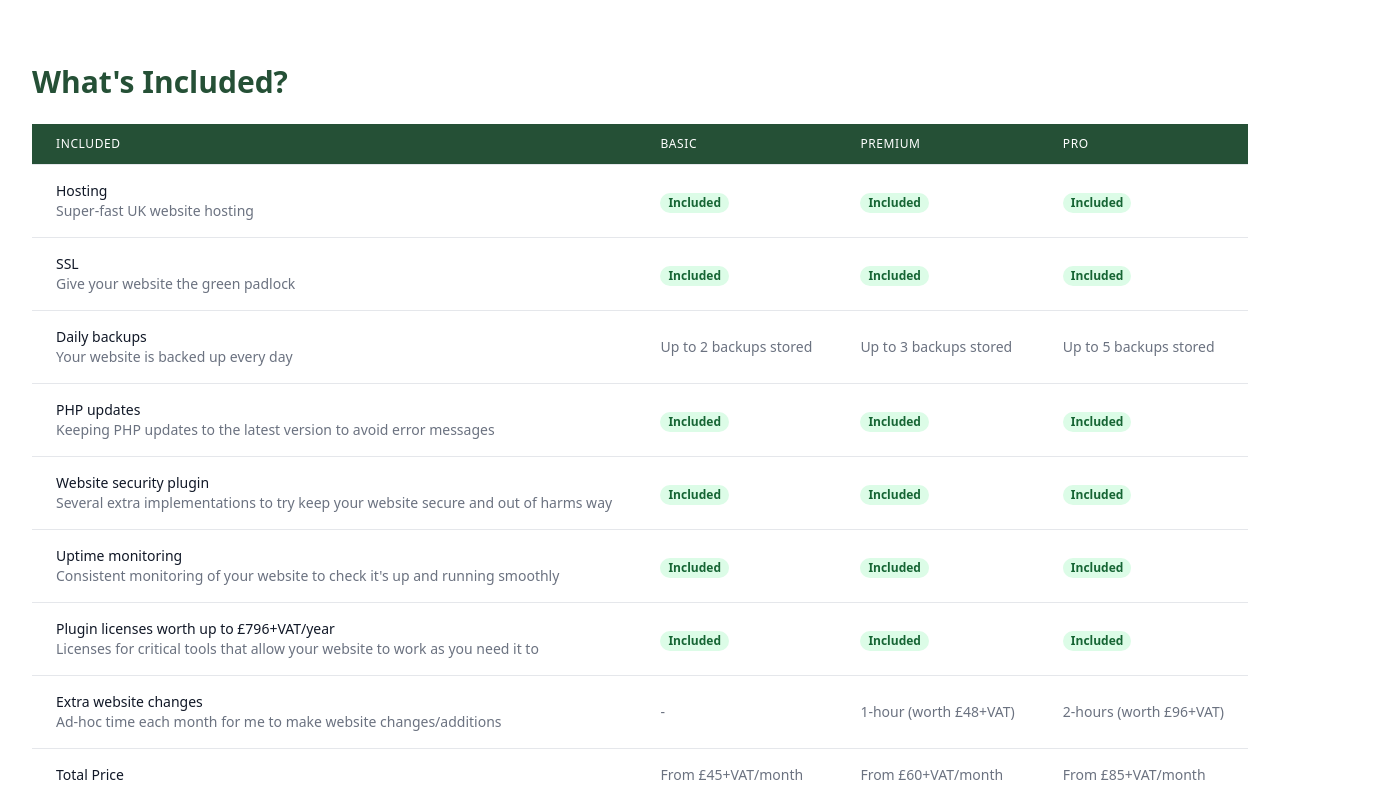
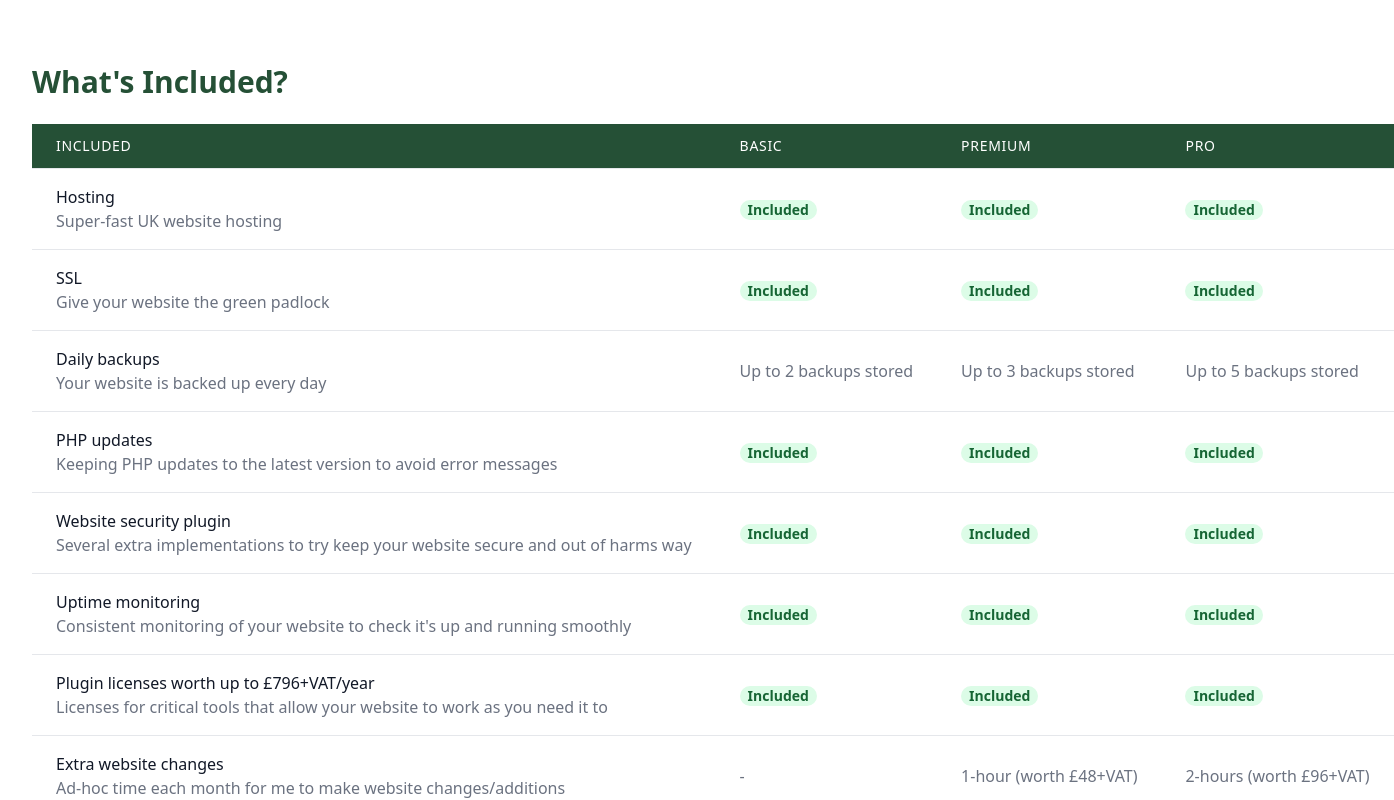
Before and after one commit to jdm1991/final-express, a Next.js app: page /webHosting in a window 1280 px wide. Shown: the part 200-1000 px from the top of the page, 1394 px wide, since content can reach past the window. Built offline with nearby package versions, Linux system fonts and the light colour scheme.

Commit message:
Web hosting update

```diff
--- a/src/app/webHosting/page.jsx
+++ b/src/app/webHosting/page.jsx
@@ -12,31 +12,31 @@ export default function WebHosting() {
           What's Included?
         </h2>
 
-        <div className="overflow-x-auto">
-          <table className="min-w-full divide-y divide-gray-200">
+        <div>
+          <table className="min-w-full divide-y divide-gray-200 table-fixed">
             <thead className="bg-[#255036] text-white">
               <tr>
                 <th
                   scope="col"
-                  className="px-6 py-3 text-left text-xs font-medium uppercase tracking-wider"
+                  className="px-6 py-3 text-left text-sm font-medium uppercase tracking-wider"
                 >
                   Included
                 </th>
                 <th
                   scope="col"
-                  className="px-6 py-3 text-left text-xs font-medium uppercase tracking-wider"
+                  className="px-6 py-3 text-left text-sm font-medium uppercase tracking-wider"
                 >
                   Basic
                 </th>
                 <th
                   scope="col"
-                  className="px-6 py-3 text-left text-xs font-medium uppercase tracking-wider"
+                  className="px-6 py-3 text-left text-sm font-medium uppercase tracking-wider"
                 >
                   Premium
                 </th>
                 <th
                   scope="col"
-                  className="px-6 py-3 text-left text-xs font-medium uppercase tracking-wider"
+                  className="px-6 py-3 text-left text-sm font-medium uppercase tracking-wider"
                 >
                   Pro
                 </th>
@@ -45,223 +45,223 @@ export default function WebHosting() {
             <tbody className="bg-white divide-y divide-gray-200">
               <tr>
                 <td className="px-6 py-4 whitespace-nowrap">
-                  <div className="text-sm font-medium text-gray-900">
+                  <div className="text-base font-medium text-gray-900">
                     Hosting
                   </div>
-                  <div className="text-sm text-gray-500">
+                  <div className="text-base text-gray-500">
                     Super-fast UK website hosting
                   </div>
                 </td>
                 <td className="px-6 py-4 whitespace-nowrap">
-                  <span className="px-2 inline-flex text-xs leading-5 font-semibold rounded-full bg-green-100 text-green-800">
+                  <span className="px-2 inline-flex text-sm leading-5 font-semibold rounded-full bg-green-100 text-green-800">
                     Included
                   </span>
                 </td>
                 <td className="px-6 py-4 whitespace-nowrap">
-                  <span className="px-2 inline-flex text-xs leading-5 font-semibold rounded-full bg-green-100 text-green-800">
+                  <span className="px-2 inline-flex text-sm leading-5 font-semibold rounded-full bg-green-100 text-green-800">
                     Included
                   </span>
                 </td>
                 <td className="px-6 py-4 whitespace-nowrap">
-                  <span className="px-2 inline-flex text-xs leading-5 font-semibold rounded-full bg-green-100 text-green-800">
+                  <span className="px-2 inline-flex text-sm leading-5 font-semibold rounded-full bg-green-100 text-green-800">
                     Included
                   </span>
                 </td>
               </tr>
               <tr>
                 <td className="px-6 py-4 whitespace-nowrap">
-                  <div className="text-sm font-medium text-gray-900">SSL</div>
-                  <div className="text-sm text-gray-500">
+                  <div className="text-base font-medium text-gray-900">SSL</div>
+                  <div className="text-base text-gray-500">
                     Give your website the green padlock
                   </div>
                 </td>
                 <td className="px-6 py-4 whitespace-nowrap">
-                  <span className="px-2 inline-flex text-xs leading-5 font-semibold rounded-full bg-green-100 text-green-800">
+                  <span className="px-2 inline-flex text-sm leading-5 font-semibold rounded-full bg-green-100 text-green-800">
                     Included
                   </span>
                 </td>
                 <td className="px-6 py-4 whitespace-nowrap">
-                  <span className="px-2 inline-flex text-xs leading-5 font-semibold rounded-full bg-green-100 text-green-800">
+                  <span className="px-2 inline-flex text-sm leading-5 font-semibold rounded-full bg-green-100 text-green-800">
                     Included
                   </span>
                 </td>
                 <td className="px-6 py-4 whitespace-nowrap">
-                  <span className="px-2 inline-flex text-xs leading-5 font-semibold rounded-full bg-green-100 text-green-800">
+                  <span className="px-2 inline-flex text-sm leading-5 font-semibold rounded-full bg-green-100 text-green-800">
                     Included
                   </span>
                 </td>
               </tr>
               <tr>
                 <td className="px-6 py-4 whitespace-nowrap">
-                  <div className="text-sm font-medium text-gray-900">
+                  <div className="text-base font-medium text-gray-900">
                     Daily backups
                   </div>
-                  <div className="text-sm text-gray-500">
+                  <div className="text-base text-gray-500">
                     Your website is backed up every day
                   </div>
                 </td>
                 <td className="px-6 py-4 whitespace-nowrap">
-                  <div className="text-sm text-gray-500">
+                  <div className="text-base text-gray-500">
                     Up to 2 backups stored
                   </div>
                 </td>
                 <td className="px-6 py-4 whitespace-nowrap">
-                  <div className="text-sm text-gray-500">
+                  <div className="text-base text-gray-500">
                     Up to 3 backups stored
                   </div>
                 </td>
                 <td className="px-6 py-4 whitespace-nowrap">
-                  <div className="text-sm text-gray-500">
+                  <div className="text-base text-gray-500">
                     Up to 5 backups stored
                   </div>
                 </td>
               </tr>
               <tr>
                 <td className="px-6 py-4 whitespace-nowrap">
-                  <div className="text-sm font-medium text-gray-900">
+                  <div className="text-base font-medium text-gray-900">
                     PHP updates
                   </div>
-                  <div className="text-sm text-gray-500">
+                  <div className="text-base text-gray-500">
                     Keeping PHP updates to the latest version to avoid error
                     messages
                   </div>
                 </td>
                 <td className="px-6 py-4 whitespace-nowrap">
-                  <span className="px-2 inline-flex text-xs leading-5 font-semibold rounded-full bg-green-100 text-green-800">
+                  <span className="px-2 inline-flex text-sm leading-5 font-semibold rounded-full bg-green-100 text-green-800">
                     Included
                   </span>
                 </td>
                 <td className="px-6 py-4 whitespace-nowrap">
-                  <span className="px-2 inline-flex text-xs leading-5 font-semibold rounded-full bg-green-100 text-green-800">
+                  <span className="px-2 inline-flex text-sm leading-5 font-semibold rounded-full bg-green-100 text-green-800">
                     Included
                   </span>
                 </td>
                 <td className="px-6 py-4 whitespace-nowrap">
-                  <span className="px-2 inline-flex text-xs leading-5 font-semibold rounded-full bg-green-100 text-green-800">
+                  <span className="px-2 inline-flex text-sm leading-5 font-semibold rounded-full bg-green-100 text-green-800">
                     Included
                   </span>
                 </td>
               </tr>
               <tr>
                 <td className="px-6 py-4 whitespace-nowrap">
-                  <div className="text-sm font-medium text-gray-900">
+                  <div className="text-base font-medium text-gray-900">
                     Website security plugin
                   </div>
-                  <div className="text-sm text-gray-500">
+                  <div className="text-base text-gray-500">
                     Several extra implementations to try keep your website
                     secure and out of harms way
                   </div>
                 </td>
                 <td className="px-6 py-4 whitespace-nowrap">
-                  <span className="px-2 inline-flex text-xs leading-5 font-semibold rounded-full bg-green-100 text-green-800">
+                  <span className="px-2 inline-flex text-sm leading-5 font-semibold rounded-full bg-green-100 text-green-800">
                     Included
                   </span>
                 </td>
                 <td className="px-6 py-4 whitespace-nowrap">
-                  <span className="px-2 inline-flex text-xs leading-5 font-semibold rounded-full bg-green-100 text-green-800">
+                  <span className="px-2 inline-flex text-sm leading-5 font-semibold rounded-full bg-green-100 text-green-800">
                     Included
                   </span>
                 </td>
                 <td className="px-6 py-4 whitespace-nowrap">
-                  <span className="px-2 inline-flex text-xs leading-5 font-semibold rounded-full bg-green-100 text-green-800">
+                  <span className="px-2 inline-flex text-sm leading-5 font-semibold rounded-full bg-green-100 text-green-800">
                     Included
                   </span>
                 </td>
               </tr>
               <tr>
                 <td className="px-6 py-4 whitespace-nowrap">
-                  <div className="text-sm font-medium text-gray-900">
+                  <div className="text-base font-medium text-gray-900">
                     Uptime monitoring
                   </div>
-                  <div className="text-sm text-gray-500">
+                  <div className="text-base text-gray-500">
                     Consistent monitoring of your website to check it's up and
                     running smoothly
                   </div>
                 </td>
                 <td className="px-6 py-4 whitespace-nowrap">
-                  <span className="px-2 inline-flex text-xs leading-5 font-semibold rounded-full bg-green-100 text-green-800">
+                  <span className="px-2 inline-flex text-sm leading-5 font-semibold rounded-full bg-green-100 text-green-800">
                     Included
                   </span>
                 </td>
                 <td className="px-6 py-4 whitespace-nowrap">
-                  <span className="px-2 inline-flex text-xs leading-5 font-semibold rounded-full bg-green-100 text-green-800">
+                  <span className="px-2 inline-flex text-sm leading-5 font-semibold rounded-full bg-green-100 text-green-800">
                     Included
                   </span>
                 </td>
                 <td className="px-6 py-4 whitespace-nowrap">
-                  <span className="px-2 inline-flex text-xs leading-5 font-semibold rounded-full bg-green-100 text-green-800">
+                  <span className="px-2 inline-flex text-sm leading-5 font-semibold rounded-full bg-green-100 text-green-800">
                     Included
                   </span>
                 </td>
               </tr>
               <tr>
                 <td className="px-6 py-4 whitespace-nowrap">
-                  <div className="text-sm font-medium text-gray-900">
+                  <div className="text-base font-medium text-gray-900">
                     Plugin licenses worth up to £796+VAT/year
                   </div>
-                  <div className="text-sm text-gray-500">
+                  <div className="text-base text-gray-500">
                     Licenses for critical tools that allow your website to work
                     as you need it to
                   </div>
                 </td>
                 <td className="px-6 py-4 whitespace-nowrap">
-                  <span className="px-2 inline-flex text-xs leading-5 font-semibold rounded-full bg-green-100 text-green-800">
+                  <span className="px-2 inline-flex text-sm leading-5 font-semibold rounded-full bg-green-100 text-green-800">
                     Included
                   </span>
                 </td>
                 <td className="px-6 py-4 whitespace-nowrap">
-                  <span className="px-2 inline-flex text-xs leading-5 font-semibold rounded-full bg-green-100 text-green-800">
+                  <span className="px-2 inline-flex text-sm leading-5 font-semibold rounded-full bg-green-100 text-green-800">
                     Included
                   </span>
                 </td>
                 <td className="px-6 py-4 whitespace-nowrap">
-                  <span className="px-2 inline-flex text-xs leading-5 font-semibold rounded-full bg-green-100 text-green-800">
+                  <span className="px-2 inline-flex text-sm leading-5 font-semibold rounded-full bg-green-100 text-green-800">
                     Included
                   </span>
                 </td>
               </tr>
               <tr>
                 <td className="px-6 py-4 whitespace-nowrap">
-                  <div className="text-sm font-medium text-gray-900">
+                  <div className="text-base font-medium text-gray-900">
                     Extra website changes
                   </div>
-                  <div className="text-sm text-gray-500">
+                  <div className="text-base text-gray-500">
                     Ad-hoc time each month for me to make website
                     changes/additions
                   </div>
                 </td>
                 <td className="px-6 py-4 whitespace-nowrap">
-                  <div className="text-sm text-gray-500">-</div>
+                  <div className="text-base text-gray-500">-</div>
                 </td>
                 <td className="px-6 py-4 whitespace-nowrap">
-                  <div className="text-sm text-gray-500">
+                  <div className="text-base text-gray-500">
                     1-hour (worth £48+VAT)
                   </div>
                 </td>
                 <td className="px-6 py-4 whitespace-nowrap">
-                  <div className="text-sm text-gray-500">
+                  <div className="text-base text-gray-500">
                     2-hours (worth £96+VAT)
                   </div>
                 </td>
               </tr>
               <tr>
                 <td className="px-6 py-4 whitespace-nowrap">
-                  <div className="text-sm font-medium text-gray-900">
+                  <div className="text-base font-medium text-gray-900">
                     Total Price
                   </div>
                 </td>
                 <td className="px-6 py-4 whitespace-nowrap">
-                  <div className="text-sm text-gray-500">
+                  <div className="text-base text-gray-500">
                     From £45+VAT/month
                   </div>
                 </td>
                 <td className="px-6 py-4 whitespace-nowrap">
-                  <div className="text-sm text-gray-500">
+                  <div className="text-base text-gray-500">
                     From £60+VAT/month
                   </div>
                 </td>
                 <td className="px-6 py-4 whitespace-nowrap">
-                  <div className="text-sm text-gray-500">
+                  <div className="text-base text-gray-500">
                     From £85+VAT/month
                   </div>
                 </td>
```
